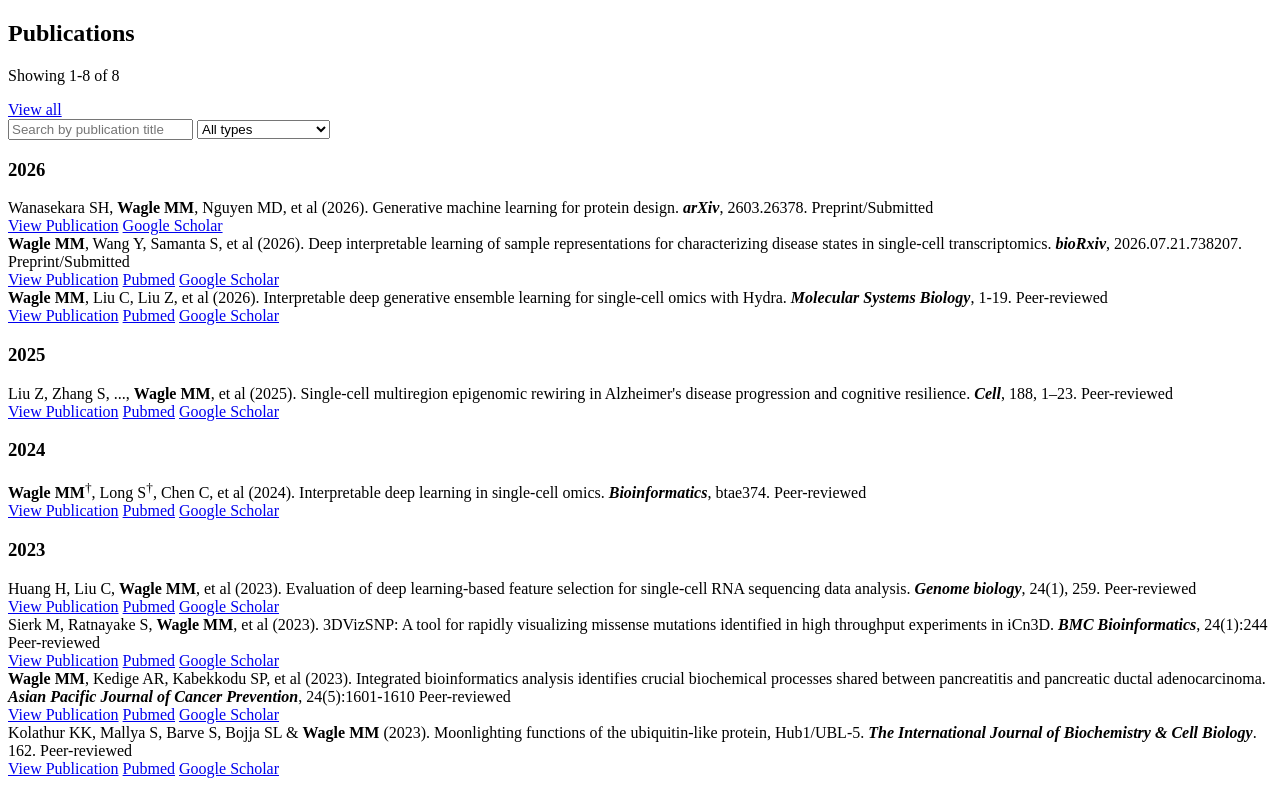
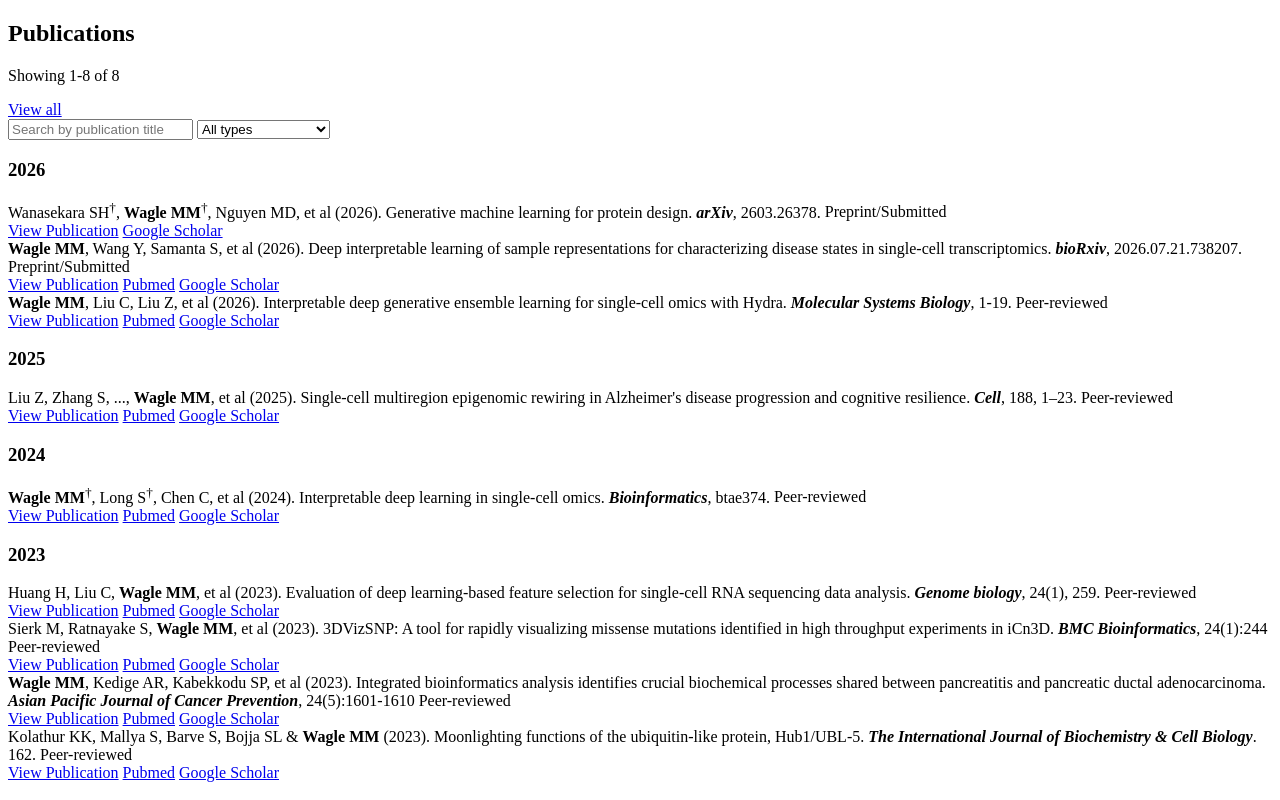
Before and after one commit to manojmw/manojmw.github.io, a plain HTML site: page publications.html in a window 1280 px wide. Drawn offline with Linux system fonts and the light colour scheme.

Commit message:
Update publications.html

```diff
--- a/publications.html
+++ b/publications.html
@@ -24,7 +24,7 @@
         <h3 class="year">2026</h3>
         <div class="publications-container">
             <div class="publication">
-                <span>Wanasekara SH, <b>Wagle MM</b>, Nguyen MD, et al (2026). Generative machine learning for protein design.
+                <span>Wanasekara SH<sup>†</sup>, <b>Wagle MM</b><sup>†</sup>, Nguyen MD, et al (2026). Generative machine learning for protein design.
                     <b><i>arXiv</i></b>, 2603.26378.</span>
                 <span class="pub-type" data-type="PrePrint/Submitted">Preprint/Submitted</span>
                 <div class="publication-links">
```
